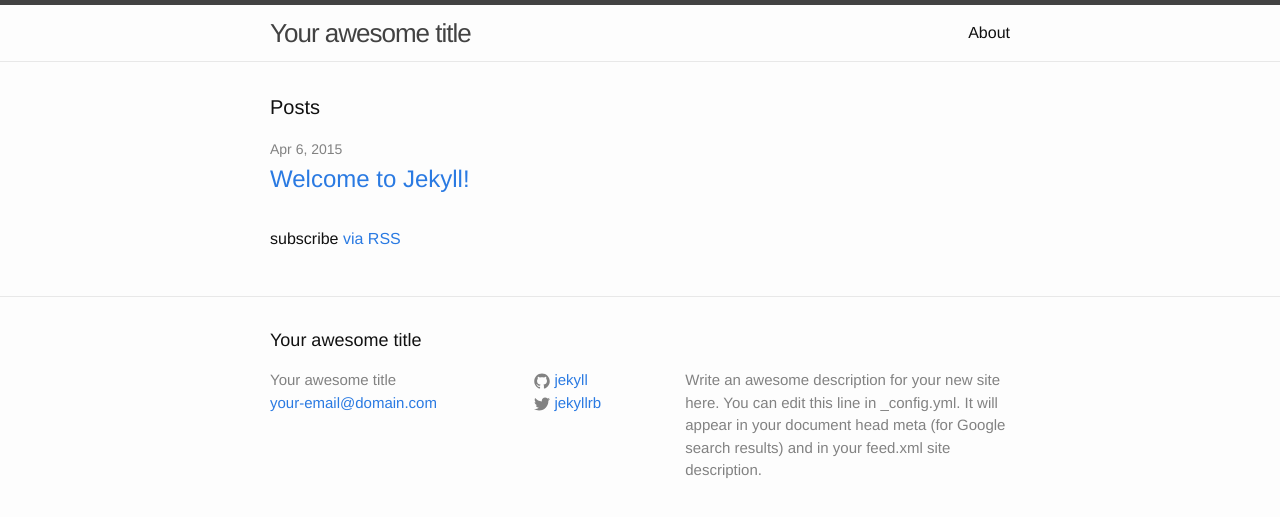
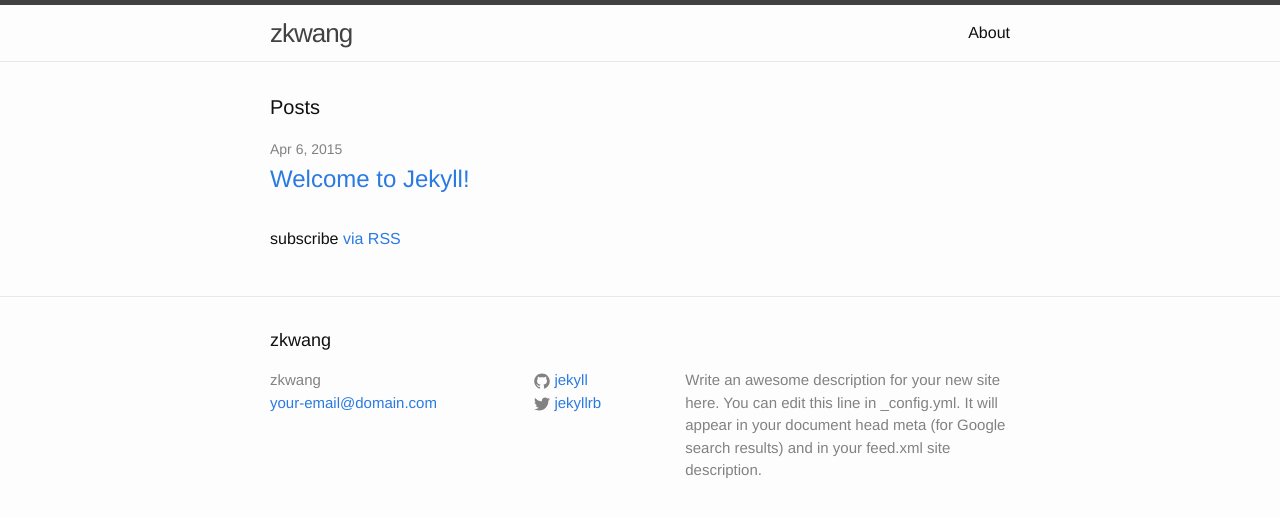
Before and after one commit to zkwang2014/zkwang2014.github.com, a Jekyll site: the page built from index.html, in a window 1280 px wide. Shown: the top 517 px of the page. Built offline with Jekyll 4.4.1, drawn with Linux system fonts in a browser that asks for light colours.

Commit message:
Update _config.yml

```diff
--- a/_config.yml
+++ b/_config.yml
@@ -1,5 +1,5 @@
 # Site settings
-title: Your awesome title
+title: zkwang
 email: your-email@domain.com
 description: > # this means to ignore newlines until "baseurl:"
   Write an awesome description for your new site here. You can edit this
```
